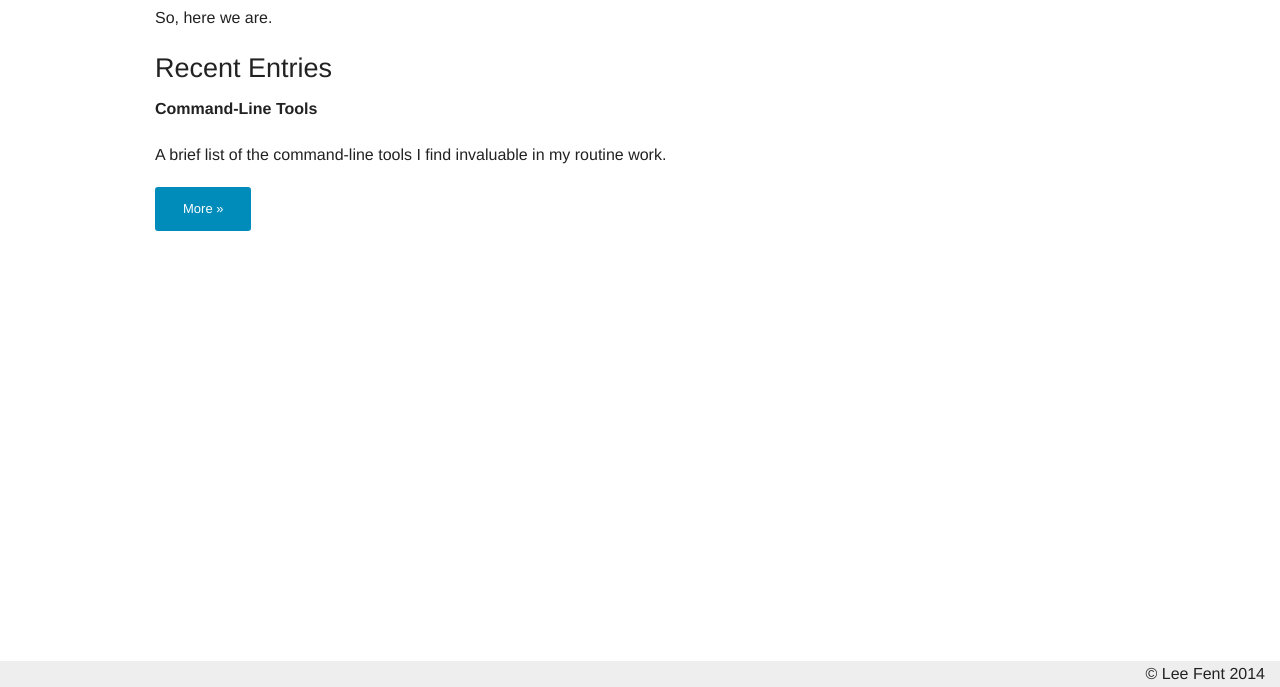
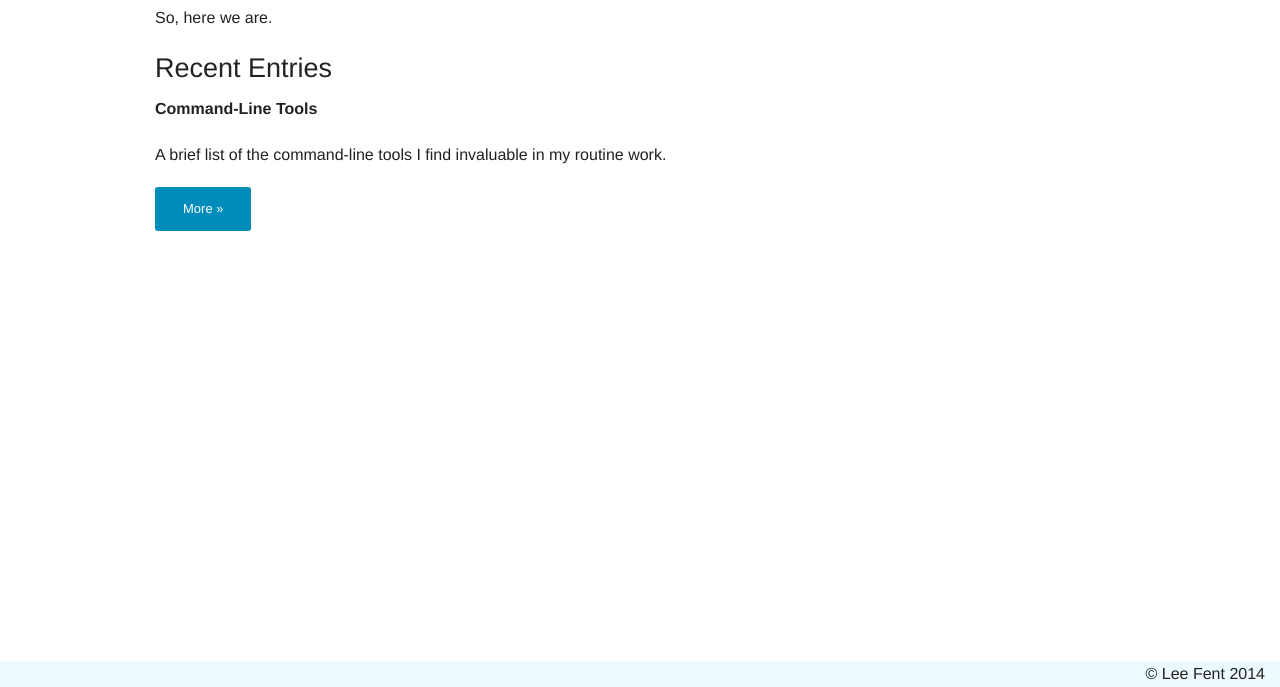
Before and after one commit to lafent/lafent.github.io, a plain HTML site: page index.html in a window 1280 px wide. Shown: the part 113-800 px from the top of the page. Drawn offline with Linux system fonts and the light colour scheme.

Commit message:
Style sheet update.

```diff
--- a/css/main.css
+++ b/css/main.css
@@ -6,7 +6,7 @@ footer {
   bottom: 0;
   left: 0;
   width: 100%;
-  background-color: #eeeeee; }
+  background-color: #ecfaff; }
   footer div {
     text-align: right;
     padding: 5px 15px; }
```
